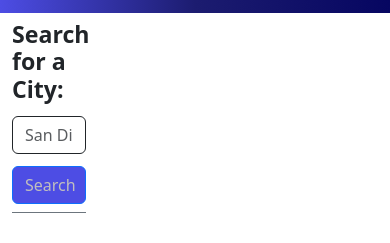
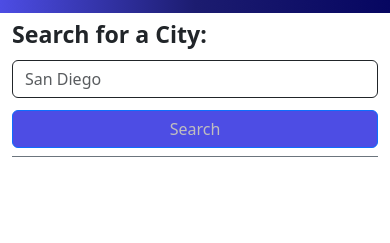
Before and after one commit to lindsay-terry/weather-dashboard, a plain HTML site: page index.html in a window 390 px wide. Shown: the part 57-300 px from the top of the page. Drawn offline with nearby package versions, Linux system fonts and the light colour scheme.

Commit message:
adjusted responsiveness, started README, and added screenshot

```diff
--- a/index.html
+++ b/index.html
@@ -13,7 +13,7 @@
         </header>
         <main class="container-fluid">
             <div class="row">
-                <aside class="col-3 d-flex flex-column">
+                <aside class="col-sm-12 col-md-3 col-lg-3 d-flex flex-column">
                     <div class="d-flex flex-column border-bottom border-secondary">
                         <h3 class="my-2" style="font-weight: bold;">Search for a City:</h3>
                         <label for="city-search" title="city-search" >
@@ -26,7 +26,7 @@
                     </div>
 
                 </aside>
-                <section class="col-9 d-flex flex-column">
+                <section class="col-sm-12 col-md-9 col-lg-9 d-flex flex-column">
                     <div class="container-fluid" id="current-weather">
 
                     </div>
```
Also changed, not shown: assets/images/weather-dashboard.png (added), 1 other file.
